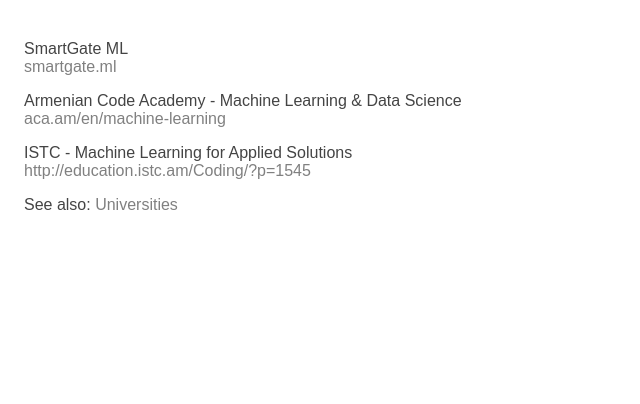
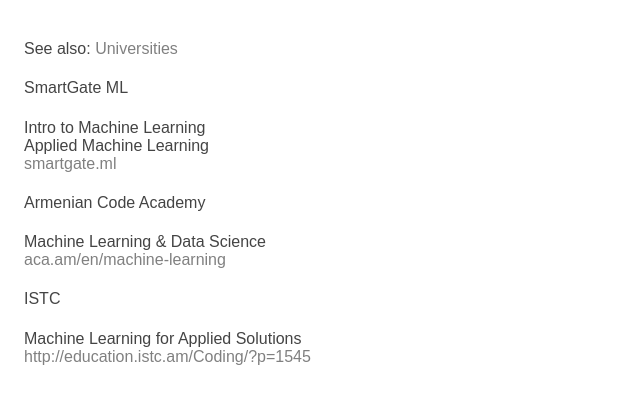
Before and after one commit to MLEVN/mlevn.github.io, a Jekyll site: the page built from courses/index.md, in a window 1280 px wide. Shown: the top 404 px of the page, without its empty margins (0-640 px from the left). Built offline with Jekyll 4.4.1, drawn with Linux system fonts in a browser that asks for light colours; nearby versions of some CDN libraries; our own code applies the rules of GitHub Pages for plain Markdown files.

Commit message:
Update index.md

```diff
--- a/courses/index.md
+++ b/courses/index.md
@@ -1,10 +1,14 @@
-SmartGate ML
+See also: [Universities](/universities/)
+
+#### SmartGate ML
+Intro to Machine Learning
+Applied Machine Learning
 [smartgate.ml](https://www.smartgate.ml/)
 
-Armenian Code Academy - Machine Learning & Data Science
+#### Armenian Code Academy
+Machine Learning & Data Science
 [aca.am/en/machine-learning](http://aca.am/en/machine-learning/)
 
-ISTC - Machine Learning for Applied Solutions
+#### ISTC
+Machine Learning for Applied Solutions
 [http://education.istc.am/Coding/?p=1545](http://education.istc.am/Coding/?p=1545)
-
-See also: [Universities](/universities/)
```
